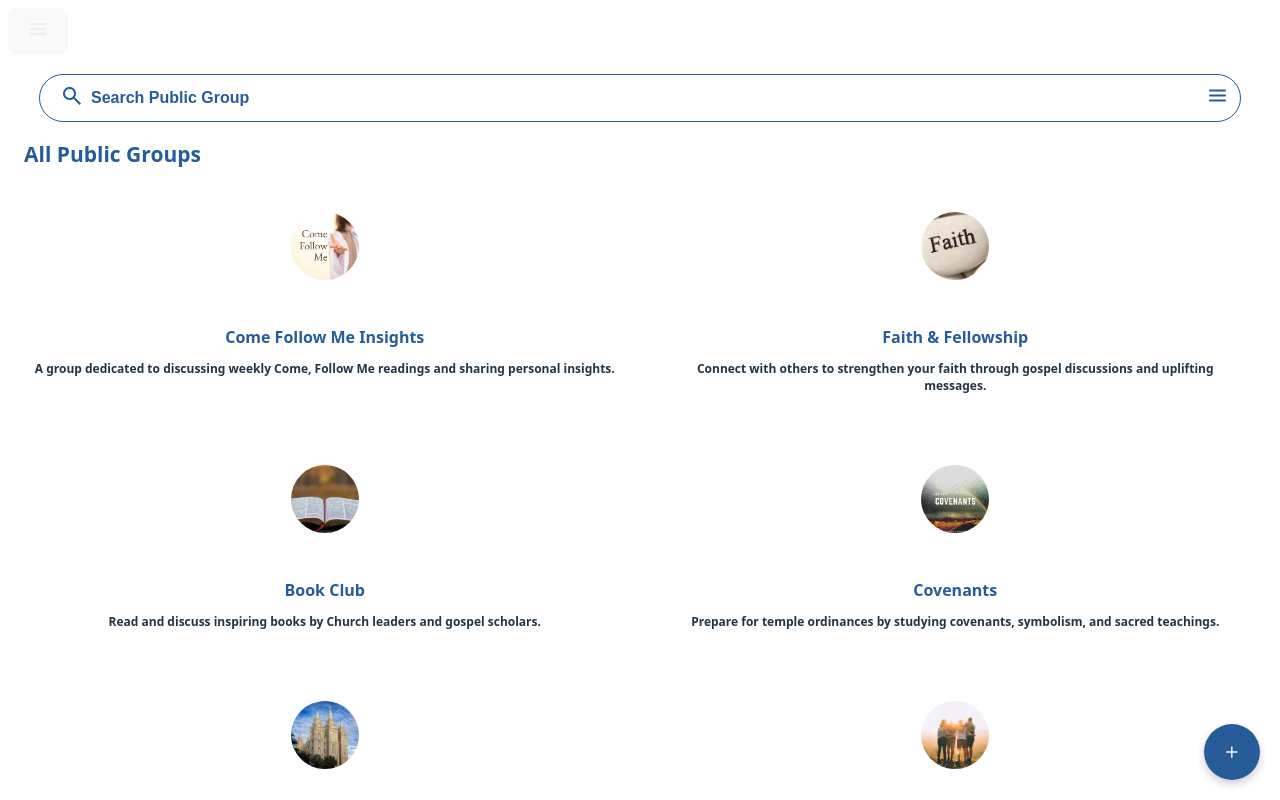
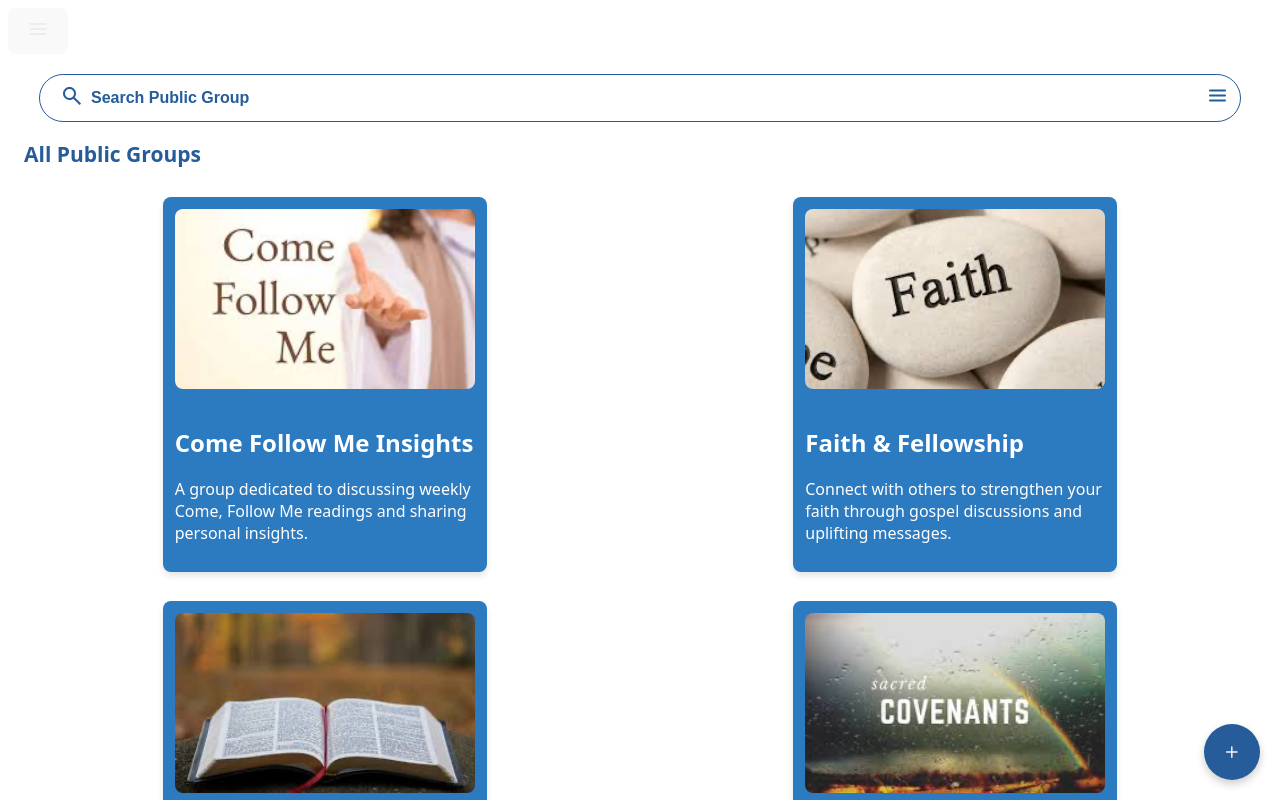
Before and after one commit to TaytGodwin/IS401Project, a React (Vite) app in the folder frontend/: page /all-groups in a window 1280 px wide. Shown: the top 800 px of the page. Built offline with nearby package versions, Linux system fonts and the light colour scheme.

Commit message:
CSS Styling for Groups Page

```diff
--- a/frontend/src/components/Groups/PublicGroupsPage.tsx
+++ b/frontend/src/components/Groups/PublicGroupsPage.tsx
@@ -1,6 +1,6 @@
 'use client';
 import * as React from 'react';
-import { useNavigate } from 'react-router-dom';
+import { Link, useNavigate } from 'react-router-dom';
 
 const PublicGroupsPage: React.FC = () => {
   return (
@@ -284,19 +284,63 @@ const GroupGrid: React.FC = () => {
   return (
     <section className="group-grid">
       {groups.map((group) => (
-        <GroupCard
-          key={group.id}
-          title={group.title}
-          description={group.description}
-          imageSrc={group.imageSrc}
-        />
+        <Link to="/recent-chat">
+        <a className="study-link">
+              <div className="study-card">
+                {group.imageSrc && (
+                  <img
+                    src={group.imageSrc}
+                    alt={group.title}
+                    className="study-image"
+                  />
+                )}
+                <h2>{group.title}</h2>
+                <p>{group.description}</p>
+              </div>
+            </a>
+        </Link>
       ))}
 
       <style jsx>{`
+      .study-links-container {
+        display: flex;
+        flex-direction: column;
+        gap: 12px;
+      }
+
+      .study-link {
+        text-decoration: none;
+        color: inherit;
+      }
+
+      .study-card {
+        padding: 12px;
+        border-radius: 8px;
+        background-color: #2c7abf;
+        box-shadow: 0px 4px 6px rgba(0, 0, 0, 0.1);
+        transition: background-color 0.3s ease-in-out, transform 0.2s ease-in-out;
+        /* You can optionally constrain the card's width */
+        max-width: 300px;
+      }
+
+      .study-card:hover {
+        background-color: #255c99;
+        color: white;
+        transform: scale(1.10);
+      }
+
+      .study-image {
+        width: 100%;
+        height: 180px;
+        object-fit: cover;
+        border-radius: 8px;
+        margin-bottom: 12px;
+      }
         .group-grid {
           display: grid;
           grid-template-columns: repeat(2, minmax(0, 1fr));
           gap: 29px;
+          justify-items: center;
         }
         @media (max-width: 640px) {
           .group-grid {
```
